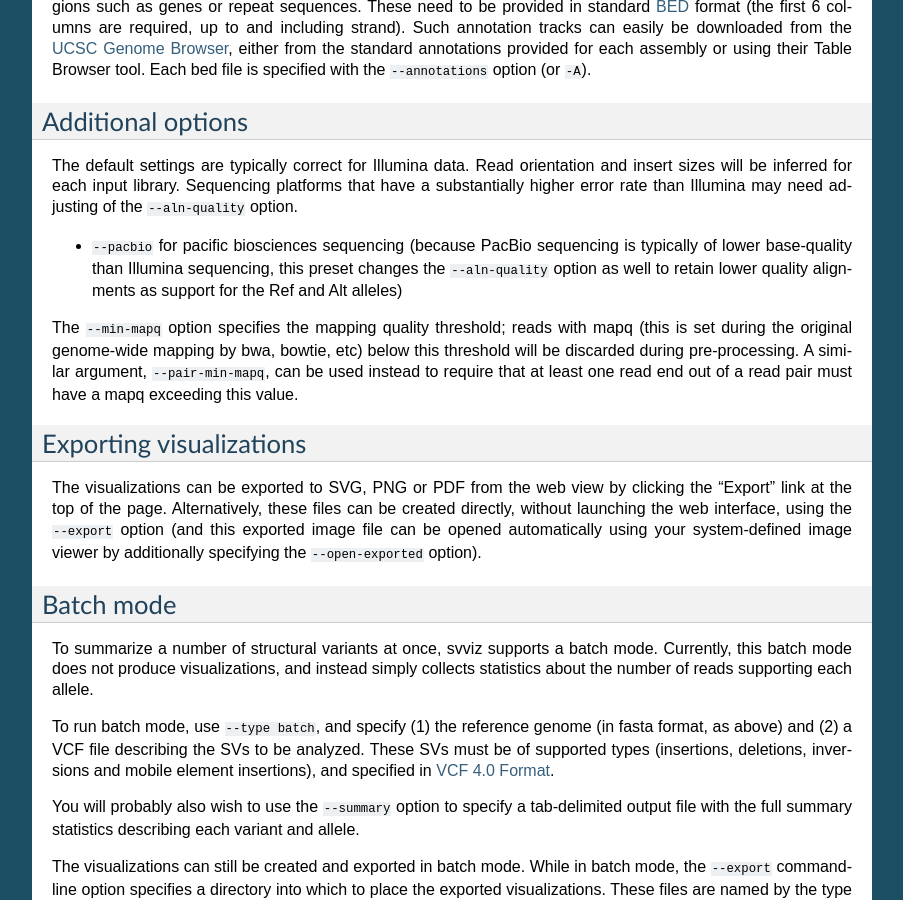
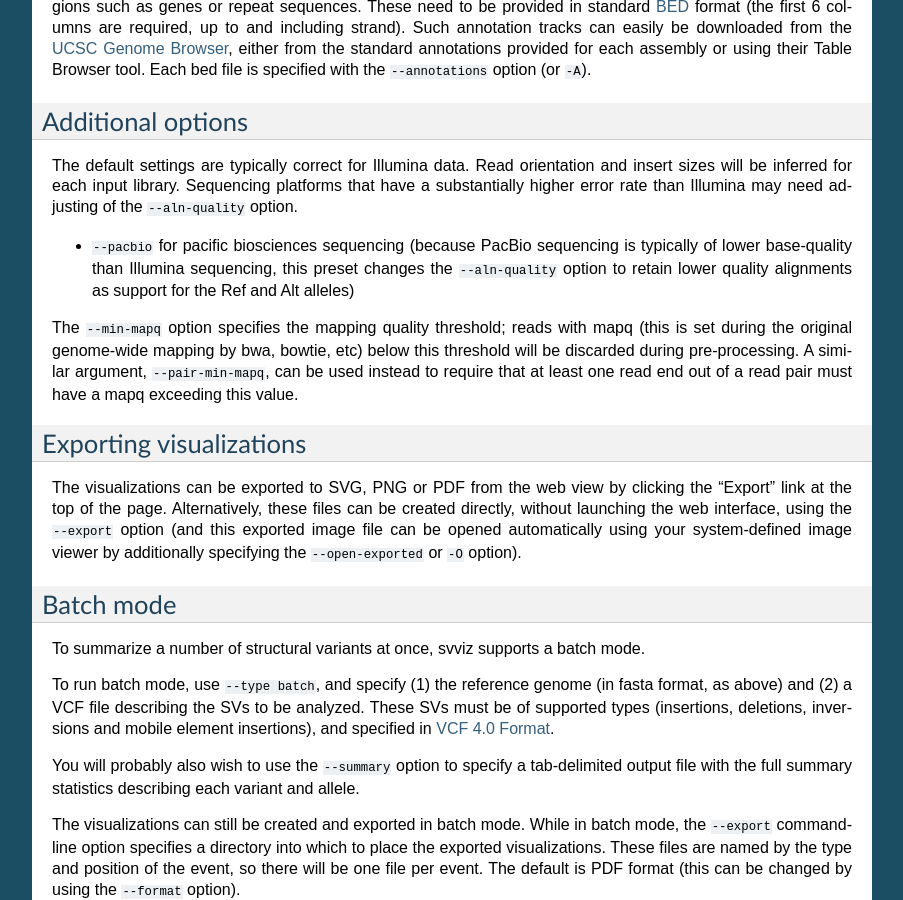
Before and after one commit to svviz/svviz, a Sphinx documentation site: the page built from docs/commandline.rst, in a window 1280 px wide and 900 px high, scrolled down 909 px. Shown: the whole window, without its empty margins (198-1101 px from the left). Built offline with Sphinx 7.4.7, drawn with Linux system fonts in a browser that asks for light colours.

Commit message:
doc updates

```diff
--- a/docs/commandline.rst
+++ b/docs/commandline.rst
@@ -35,7 +35,7 @@
 
 The default settings are typically correct for Illumina data. Read orientation and insert sizes will be inferred for each input library. Sequencing platforms that have a substantially higher error rate than Illumina may need adjusting of the ``--aln-quality`` option.
 
-- ``--pacbio`` for pacific biosciences sequencing (because PacBio sequencing is typically of lower base-quality than Illumina sequencing, this preset changes the ``--aln-quality`` option as well to retain lower quality alignments as support for the Ref and Alt alleles)
+- ``--pacbio`` for pacific biosciences sequencing (because PacBio sequencing is typically of lower base-quality than Illumina sequencing, this preset changes the ``--aln-quality`` option to retain lower quality alignments as support for the Ref and Alt alleles)
 
 The ``--min-mapq`` option specifies the mapping quality threshold; reads with mapq (this is set during the original genome-wide mapping by bwa, bowtie, etc) below this threshold will be discarded during pre-processing. A similar argument, ``--pair-min-mapq``, can be used instead to require that at least one read end out of a read pair must have a mapq exceeding this value.
 
@@ -43,7 +43,7 @@
 Exporting visualizations
 ------------------------
 
-The visualizations can be exported to SVG, PNG or PDF from the web view by clicking the "Export" link at the top of the page. Alternatively, these files can be created directly, without launching the web interface, using the ``--export`` option (and this exported image file can be opened automatically using your system-defined image viewer by additionally specifying the ``--open-exported`` option).
+The visualizations can be exported to SVG, PNG or PDF from the web view by clicking the "Export" link at the top of the page. Alternatively, these files can be created directly, without launching the web interface, using the ``--export`` option (and this exported image file can be opened automatically using your system-defined image viewer by additionally specifying the ``--open-exported`` or ``-O`` option).
 
 
 .. _batch-mode:
@@ -51,7 +51,7 @@
 Batch mode
 ----------
 
-To summarize a number of structural variants at once, svviz supports a batch mode. Currently, this batch mode does not produce visualizations, and instead simply collects statistics about the number of reads supporting each allele.
+To summarize a number of structural variants at once, svviz supports a batch mode.
 
 To run batch mode, use ``--type batch``, and specify (1) the reference genome (in fasta format, as above) and (2) a VCF file describing the SVs to be analyzed. These SVs must be of supported types (insertions, deletions, inversions and mobile element insertions), and specified in `VCF 4.0 Format <http://www.1000genomes.org/wiki/Analysis/Variant%20Call%20Format/VCF%20(Variant%20Call%20Format)%20version%204.0/encoding-structural-variants>`_.
 
--- a/docs/features.rst
+++ b/docs/features.rst
@@ -16,5 +16,7 @@
 * additionally, uses empirical insert-size distribution (rather than mean and stddev) to assign reads as likely derived from alternate or reference allele
 * provides a (locally-running) browser-based front-end for inspecting visualizations
 * visualizes reads for multiple samples in SVG format (an open-source, web-standard vector graphics format)
+    * shows mismatched bases indicative of sequence polymorphisms (eg SNPs) or mapping errors
+    * can visualize BED or GTF format annotations, for example the locations of genes or repeats
 * options to export to PDF or PNG
 * batch mode to calculate summary statistics for many events from a VCF file
```
